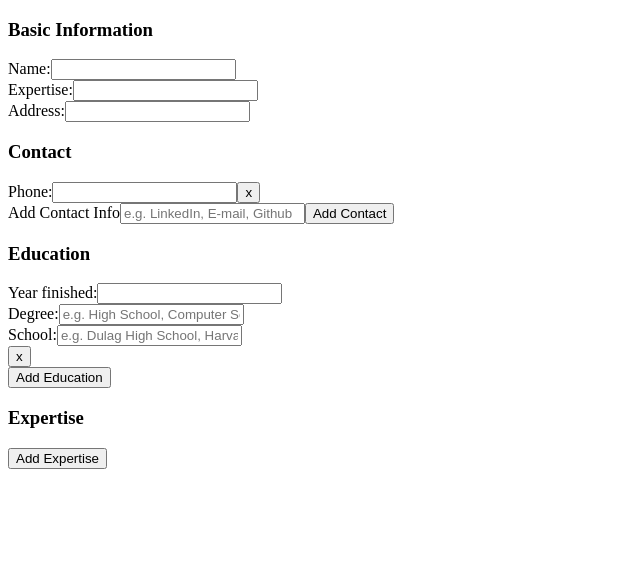
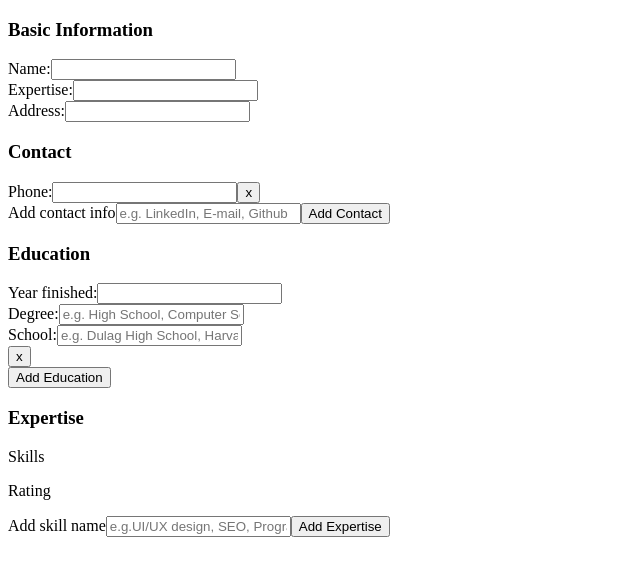
Before and after one commit to makieldeviso/CV-Application, a React (Vite) app: page / in a window 1280 px wide. Shown: the top 576 px of the page, without its empty margins (0-640 px from the left). Built offline with nearby package versions, Linux system fonts and the light colour scheme; the HTML template or start-up script is replaced by a standard one.

Commit message:
Adds component and scripts for expertise/ skills info

```diff
--- a/src/components/ContactInfo.jsx
+++ b/src/components/ContactInfo.jsx
@@ -22,7 +22,7 @@ const ContactField = function ({label, assignId, removeFieldFunc}) {
           value={inputValue}
           onChange={handleValueChange}>
         </input>
-        <button type='button' onClick={removeFieldFunc} value={assignId}>x</button>
+        <button className='remove-btn' type='button' onClick={removeFieldFunc} value={assignId}>x</button>
       </div>
   )
 }
@@ -75,7 +75,7 @@ const ContactInfo = function () {
     <div className="contact-info info-grp">
       <h3>Contact</h3>
       <>{ContactFields}</>
-      <label htmlFor="contact-adder">Add Contact Info</label>
+      <label htmlFor="contact-adder">Add contact info</label>
       <input
         type="text"
         id="contact-adder"
--- a/src/components/EducationInfo.jsx
+++ b/src/components/EducationInfo.jsx
@@ -1,7 +1,7 @@
 import { useState } from "react";
+import PropTypes from 'prop-types';
 
 const EducationField = function ({assignId, removeFieldFunc}) {
-  const [inputValue, setInputValue] = useState({year:'', degree:'', school:''});
 
   return (
     <div className='educ-field'>
@@ -28,10 +28,15 @@ const EducationField = function ({assignId, removeFieldFunc}) {
           placeholder="e.g. Dulag High School, Harvard University"/>
       </div>
 
-      <button type='button' value={assignId} onClick={removeFieldFunc}>x</button>
+      <button className='remove-btn' type='button' value={assignId} onClick={removeFieldFunc}>x</button>
 
     </div>
   )
+}
+
+EducationField.propTypes = {
+  assignId: PropTypes.string,
+  removeFieldFunc: PropTypes.func
 }
 
 
--- a/src/components/ExpertiseInfo.jsx
+++ b/src/components/ExpertiseInfo.jsx
@@ -1,18 +1,125 @@
 import { useState } from "react";
+import PropTypes from 'prop-types';
+
+const Skill = function ({skillName, assignId, removeSkillFunc}) {
+  const [rating, setRating] = useState(0);
+  const btnsArr = [
+    {
+      value: 1,
+      keyId: crypto.randomUUID()
+    },
+    {
+      value: 2,
+      keyId: crypto.randomUUID()
+    },
+    {
+      value: 3,
+      keyId: crypto.randomUUID()
+    },
+    {
+      value: 4,
+      keyId: crypto.randomUUID()
+    },
+    {
+      value: 5,
+      keyId: crypto.randomUUID()
+    }
+  ]
+
+  const handleRatingChange = function (event) {
+    setRating(Number(event.target.value));
+  }
+
+  const RateBtns = btnsArr.map((btn) => {
+
+    return (
+      <button
+        className={btn.value <= rating ? 'clicked': 'unclicked'}
+        key={btn.keyId}
+        value={btn.value}
+        onClick={handleRatingChange}>
+      {btn.value}
+      </button>
+    )
+  })
+
+  return (
+    <div className="skill-cont">
+      <p>{skillName}</p>
+      <div className='rater'>
+        <>{RateBtns}</>
+      </div>
+      <button className='remove-btn' type='button' onClick={removeSkillFunc} value={assignId}>x</button>
+    </div>
+  )
+}
+
+Skill.propTypes = {
+  skillName: PropTypes.string,
+  assignId: PropTypes.string,
+  removeSkillFunc: PropTypes.func
+}
 
 const ExpertiseInfo = function () {
+  const [skillsArr, setSkillsArr] = useState([]);
+  const [skillValue, setSkillValue] = useState('');
+
+  const handleSkillValueChange = function (event) {
+    setSkillValue(event.target.value);
+  }
+
+  const handleAddExpertise = function (event) {
+    if (skillValue.length < 1) {
+      return
+    }
+
+    if (event.keyCode === 13 || event.type === 'click' ) {
+      const keyId = crypto.randomUUID();
+      const newSkill = {skillName: skillValue, keyId: keyId}
+      setSkillsArr([...skillsArr, newSkill]);
+      // Clear input field after adding new contact
+      setSkillValue('');
+    }
+  }
+
+  const handleRemoveSkill = function (event) {
+    const remainSkills = skillsArr.filter((skill) => skill.keyId !== event.target.value);
+    setSkillsArr(remainSkills);
+  }
 
 
-  const handleAddExpertise = function () {
-
-  }
+  const Skills = skillsArr.map((skill) => {
+    return (
+      <Skill
+        key={skill.keyId}
+        skillName={skill.skillName}
+        assignId={skill.keyId}
+        removeSkillFunc={handleRemoveSkill}
+      />
+    )
+  });
 
   return (
     <div className="expertise-info info-grp">
-    <h3>Expertise</h3>
+      <h3>Expertise</h3>
+      <div className='skill-header'>
+        <p>Skills</p>
+        <p>Rating</p>
+      </div>
+      <>{Skills}</>
+      <label htmlFor="skill-input">Add skill name</label>
+      <input
+        type="text"
+        value={skillValue}
+        name="skill-input"
+        id="skill-input"
+        placeholder="e.g.UI/UX design, SEO, Programming"
+        onChange={handleSkillValueChange}
+        onKeyDown={handleAddExpertise}
+      />
 
-    <button type="button"  onClick={handleAddExpertise}>Add Expertise</button>
-  </div>
+     <button type="button"  onClick={handleAddExpertise}>Add Expertise</button>
+    </div>
   )
 }
 
--- a/src/styles/index.css
+++ b/src/styles/index.css
@@ -7,6 +7,7 @@
 :root {
   --padding: calc(8px + 1vw);
   --margin: calc(16px + 1vw);
+  --remove-btn-size: 15px;
 }
 
 
@@ -26,3 +27,25 @@
   grid-template-columns: 1fr 70%;
   gap: 2px;
 }
+
+.remove-btn {
+  width: var(--remove-btn-size);
+  height: var(--remove-btn-size);
+  display: flex;
+  justify-content: center;
+  align-items: center;
+}
+
+.skill-header {
+  display: grid;
+  grid-template-columns: 1fr 1fr var(--remove-btn-size);
+}
+
+.skill-cont {
+  display: grid;
+  grid-template-columns: 1fr 1fr var(--remove-btn-size);
+}
+
+.clicked {
+  background-color: red;
+}
```
